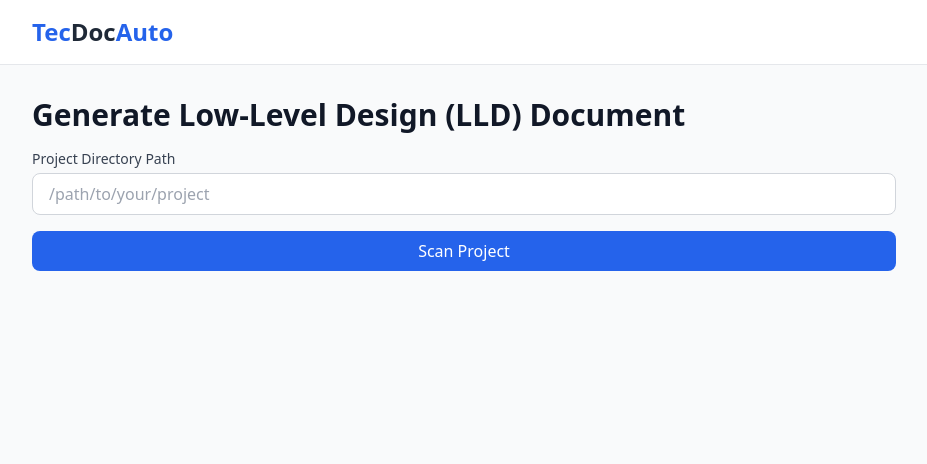
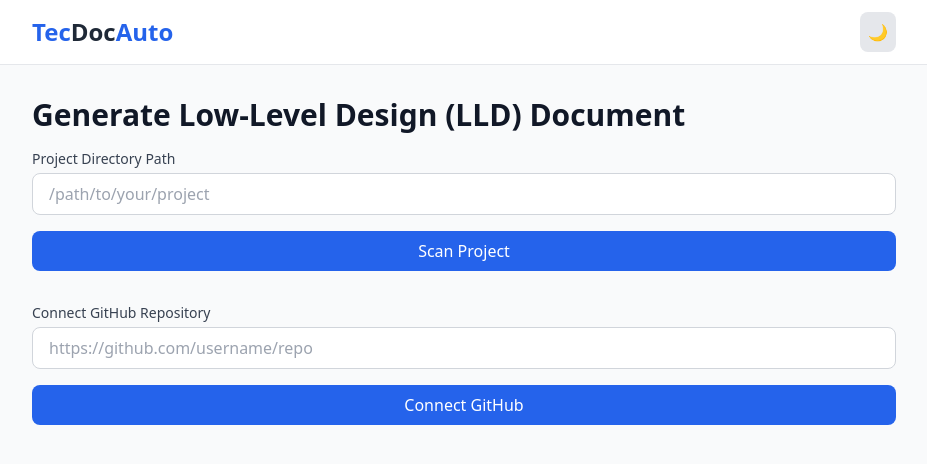
Before and after one commit to heymeowcat/DocSync, a FastAPI app: page / in a window 1280 px wide. Shown: the top 464 px of the page, without its empty margins (176-1103 px from the left). Run offline with FastAPI, Linux system fonts and the light colour scheme; some libraries are stand-ins or nearby versions.

Commit message:
feat: dark/light toggle. clipboard, github form ui

```diff
--- a/templates/index.html
+++ b/templates/index.html
@@ -61,6 +61,12 @@
               >Auto</span
             >
           </h1>
+          <button
+            id="themeToggle"
+            class="p-2 rounded-lg bg-gray-200 dark:bg-gray-700 hover:bg-gray-300 dark:hover:bg-gray-600"
+          >
+            <span id="themeIcon">🌙</span>
+          </button>
         </div>
       </div>
     </header>
@@ -94,6 +100,32 @@
               class="w-full px-4 py-2 bg-blue-600 text-white rounded-lg hover:bg-blue-700 transition-colors"
             >
               Scan Project
+            </button>
+          </div>
+        </form>
+
+        <form id="githubForm" class="mb-8">
+          <div class="space-y-4">
+            <div>
+              <label
+                for="githubRepo"
+                class="block text-sm font-medium text-gray-700 dark:text-gray-300"
+              >
+                Connect GitHub Repository
+              </label>
+              <input
+                type="text"
+                name="githubRepo"
+                id="githubRepo"
+                placeholder="https://github.com/username/repo"
+                class="mt-1 block w-full px-4 py-2 border border-gray-300 dark:border-gray-600 rounded-lg focus:ring-2 focus:ring-blue-500 focus:border-blue-500 outline-none transition-all bg-white dark:bg-gray-700 text-gray-900 dark:text-gray-100"
+              />
+            </div>
+            <button
+              type="submit"
+              class="w-full px-4 py-2 bg-blue-600 text-white rounded-lg hover:bg-blue-700 transition-colors"
+            >
+              Connect GitHub
             </button>
           </div>
         </form>
@@ -153,6 +185,12 @@
               >
                 Download LLD Document
               </a>
+              <button
+                id="copyToClipboard"
+                class="ml-4 px-4 py-2 bg-purple-600 text-white rounded-lg hover:bg-purple-700 transition-colors"
+              >
+                Copy to Clipboard
+              </button>
             </div>
           </div>
 
@@ -196,6 +234,13 @@
       let selectedFilesGlobal = [];
 
       $(document).ready(function () {
+        const themeToggle = $("#themeToggle");
+        const themeIcon = $("#themeIcon");
+        themeToggle.click(() => {
+          $("html").toggleClass("dark");
+          themeIcon.text($("html").hasClass("dark") ? "☀️" : "🌙");
+        });
+
         $("#projectForm").on("submit", function (e) {
           e.preventDefault();
           const projectPath = $("#project_path").val();
@@ -214,6 +259,12 @@
               alert("Failed to scan project: " + error);
             },
           });
+        });
+
+        $("#githubForm").on("submit", function (e) {
+          e.preventDefault();
+          const repoUrl = $("#githubRepo").val();
+          alert(`GitHub integration for ${repoUrl} is under development.`);
         });
 
         function buildFileTree(tree, container) {
@@ -556,6 +607,13 @@
             },
           });
         }
+
+        $("#copyToClipboard").click(() => {
+          const markdownContent = $("#markdownContent").text();
+          navigator.clipboard.writeText(markdownContent).then(() => {
+            alert("Copied to clipboard!");
+          });
+        });
       });
     </script>
   </body>
--- a/utils.py
+++ b/utils.py
@@ -10,6 +10,7 @@ import fnmatch
 from colorama import Fore, Style
 from dotenv import load_dotenv
 from os.path import join, dirname
+from docx.shared import Inches
 
 # Load environment variables
 dotenv_path = join(dirname(__file__), '.env')
```
